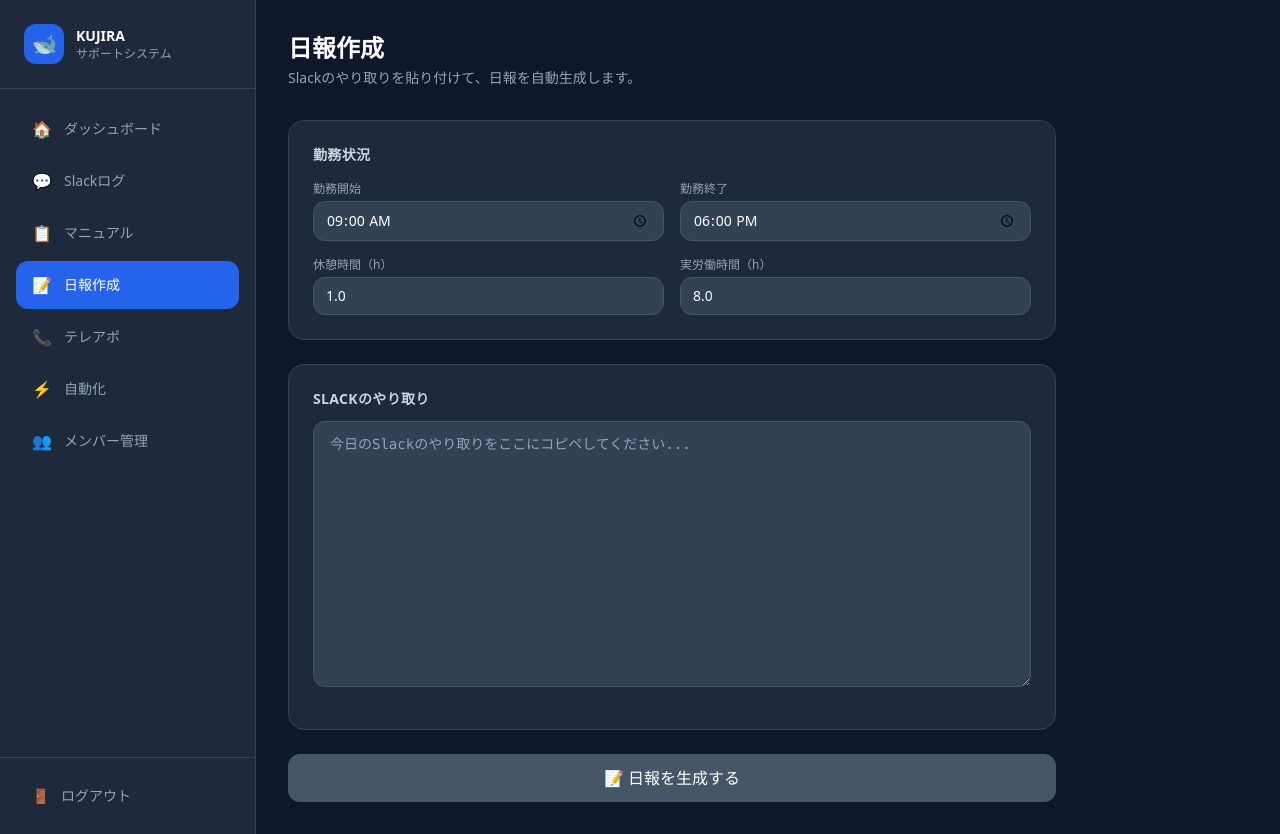
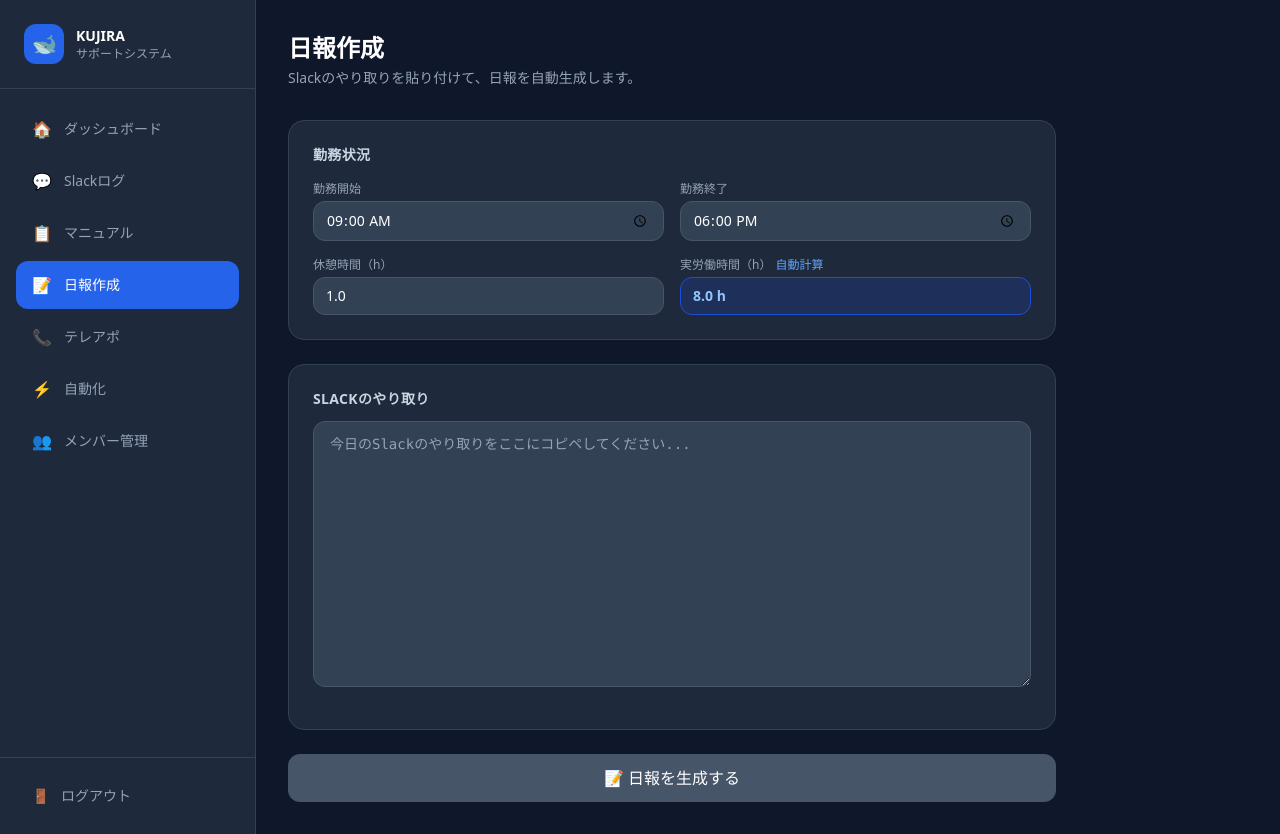
Before and after one commit to fyoneyone9-cyber/kujira-support, a Next.js app: page /nippou in a window 1280 px wide. Built offline with nearby package versions, Linux system fonts and the light colour scheme.

Commit message:
feat: 日報ページの実労働時間を開始/終了/休憩から自動計算

```diff
--- a/src/app/(app)/nippou/page.tsx
+++ b/src/app/(app)/nippou/page.tsx
@@ -5,14 +5,27 @@ import { useState } from 'react'
 const DEFAULT_START = '09:00'
 const DEFAULT_END = '18:00'
 const DEFAULT_BREAK = '1.0'
-const DEFAULT_WORK = '8.0'
+
+
+// HH:MM × 2 → 差を時間（小数）で返す
+function calcWork(start: string, end: string, br: string): string {
+  const [sh, sm] = start.split(':').map(Number)
+  const [eh, em] = end.split(':').map(Number)
+  const totalMin = (eh * 60 + em) - (sh * 60 + sm)
+  if (isNaN(totalMin) || totalMin <= 0) return ''
+  const workMin = totalMin - parseFloat(br || '0') * 60
+  if (workMin <= 0) return '0.0'
+  return (workMin / 60).toFixed(1)
+}
 
 export default function NippouPage() {
   const [slackContent, setSlackContent] = useState('')
   const [startTime, setStartTime] = useState(DEFAULT_START)
   const [endTime, setEndTime] = useState(DEFAULT_END)
   const [breakTime, setBreakTime] = useState(DEFAULT_BREAK)
-  const [workTime, setWorkTime] = useState(DEFAULT_WORK)
+
+  // 実労働時間は自動計算（手入力なし）
+  const workTime = calcWork(startTime, endTime, breakTime)
   const [loading, setLoading] = useState(false)
   const [error, setError] = useState('')
   const [nippouBody, setNippouBody] = useState('')
@@ -98,15 +111,12 @@ ${nippouBody}`
               />
             </div>
             <div>
-              <label className="block text-xs text-slate-400 mb-1">実労働時間（h）</label>
-              <input
-                type="number"
-                step="0.5"
-                min="0"
-                value={workTime}
-                onChange={(e) => setWorkTime(e.target.value)}
-                className="w-full px-3 py-2 bg-slate-700 border border-slate-600 rounded-xl text-white text-sm focus:outline-none focus:ring-2 focus:ring-blue-500"
-              />
+              <label className="block text-xs text-slate-400 mb-1">実労働時間（h）<span className="ml-1 text-blue-400">自動計算</span></label>
+              <div className={`w-full px-3 py-2 rounded-xl text-sm font-bold border ${
+                workTime ? 'bg-blue-900/40 border-blue-700 text-blue-300' : 'bg-slate-700 border-slate-600 text-slate-500'
+              }`}>
+                {workTime ? `${workTime} h` : '— h'}
+              </div>
             </div>
           </div>
         </div>
```
